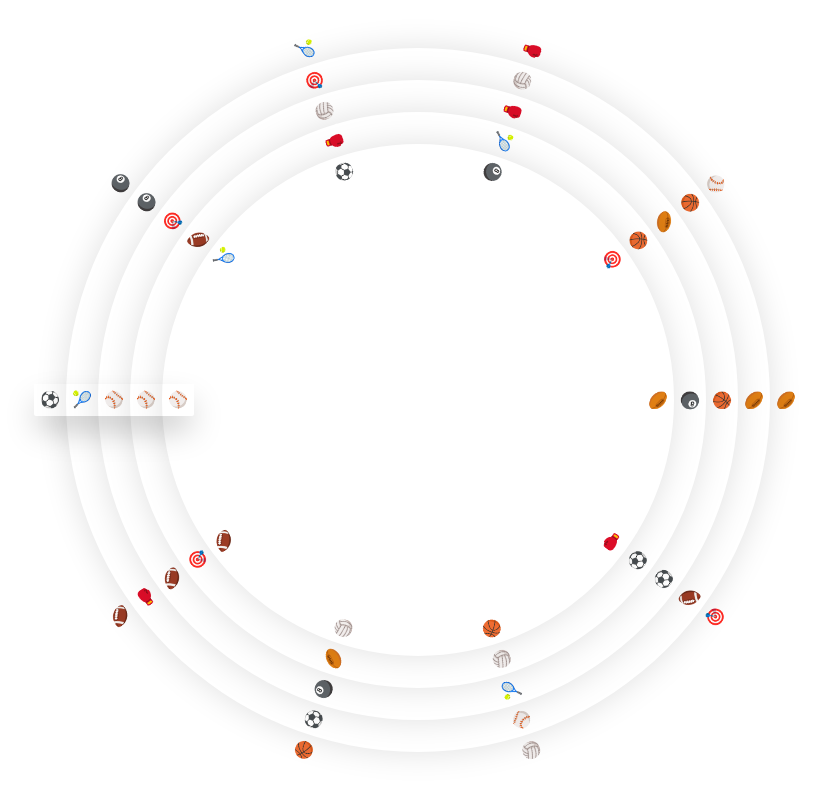
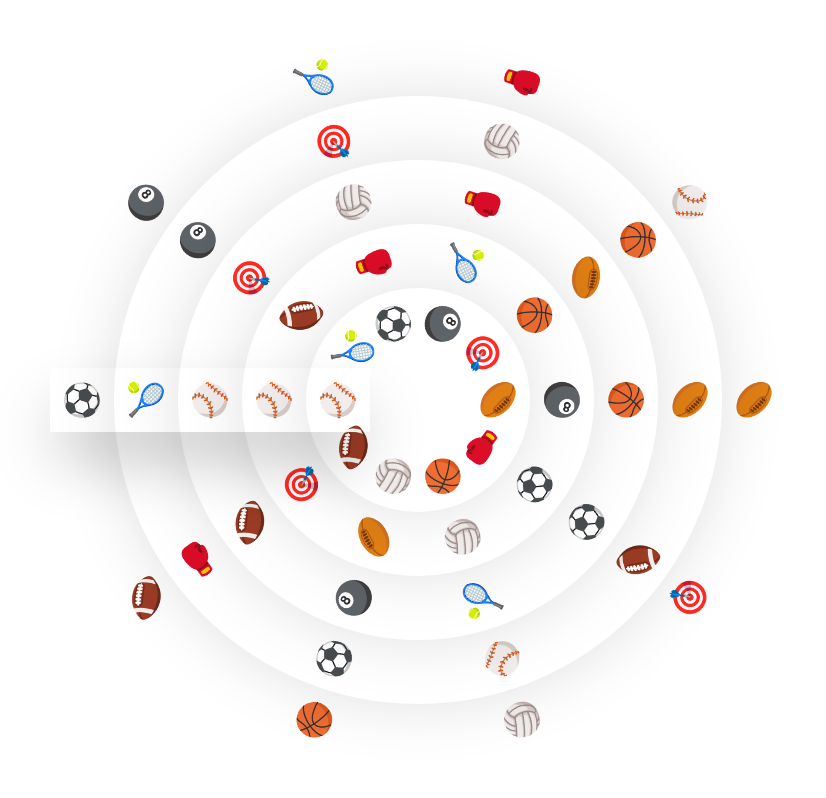
Before and after one commit to abc6xyz/circular-slot-machine, a website built with webpack: page src/app/templates/index.html in a window 1280 px wide. Shown: the whole page, without its empty margins (222-1048 px from the left). Built offline with nearby package versions, Linux system fonts and the light colour scheme.

Commit message:
Calculates the size of the reels dynamically, even when the window is resized.

```diff
--- a/package.json
+++ b/package.json
@@ -1,7 +1,7 @@
 {
     "name": "slotjs",
     "version": "1.0.0",
-    "description": "Circular slot machine built with JavaScript and Emojis!",
+    "description": "Circular slot machine mobile-first SPA built using JavaScript, CSS variables and Emojis!",
     "homepage": "https://github.com/Danziger/slotjs#readme",
     "repository": {
         "type": "git",
--- a/src/app/components/slot-machine/slot-machine.component.js
+++ b/src/app/components/slot-machine/slot-machine.component.js
@@ -18,7 +18,7 @@ export class SlotMachine {
     reels = [];
 
     // Visual config:
-    shadows = [4, 3, 3, 2, 1];
+    shadows = [4, 3, 2, 1, 0]; // TODO: Calculate dynamically...
     symbols = [...SYMBOLS_RANDOM];
     alpha = 360 / SYMBOLS_RANDOM.length;
 
@@ -31,10 +31,15 @@ export class SlotMachine {
         this.init();
 
         document.onclick = this.handleClick.bind(this);
+        window.onresize = this.handleResize.bind(this);
     }
 
     init() {
         const { alpha, shadows, symbols } = this;
+
+        this.resize();
+
+        // TODO: Create reels with JS!
 
         this.reels = Array
             .from(document.querySelectorAll(SlotMachine.SELECTOR_REEL))
@@ -64,13 +69,19 @@ export class SlotMachine {
             });
     }
 
+    resize() {
+        const size = this.size = Math.floor((Math.min(window.innerWidth, window.innerHeight) - 96) / 11);
+
+        this.root.style.setProperty('--size', `${ size }px`);
+    }
+
     start() {
         const { reels, root } = this;
 
         resetAnimations();
 
         reels.map(reel => reel.element.classList.remove('is-stop'));
-        root.style = '';
+        root.style.transform = '';
 
         this.currentReel = 0;
         this.lastUpdate = performance.now();
@@ -82,9 +93,7 @@ export class SlotMachine {
 
     stop() {
         this.currentReel = null;
-
-        // TODO: 32 is a css variable!
-        this.root.style.transform = `scale(${ (window.innerWidth - 32) / this.display.offsetWidth })`;
+        this.root.style.transform = `scale(${ this.root.offsetWidth / this.display.offsetWidth })`;
 
         // TODO: Check win
     }
@@ -149,4 +158,8 @@ export class SlotMachine {
         }
     }
 
+    handleResize() {
+        requestAnimationFrame(() => this.resize());
+    }
+
 }
--- a/src/app/components/slot-machine/slot-machine.style.scss
+++ b/src/app/components/slot-machine/slot-machine.style.scss
@@ -1,16 +1,15 @@
 .sm {
 
     &__base {
-        --margin: 32px;
         --size: 32px;
         --bg: transparent;
         --reels: 5;
 
         position: relative;
-        width: calc(100% - var(--margin));
-        height: calc(100vh - var(--margin));
-        max-height: calc(100vw - var(--margin));
-        max-width: calc(100vh - var(--margin));
+        width: calc(100% - var(--size));
+        height: calc(100vh - var(--size));
+        max-height: calc(100vw - var(--size));
+        max-width: calc(100vh - var(--size));
         box-sizing: border-box;
         pointer-events: none;
         transform-origin: left center;
@@ -33,7 +32,7 @@
         background: var(--bg);
         border-radius: 100%;
         overflow: hidden;
-        box-shadow: 0 0 32px 0 rgba(0,0,0,.125);
+        box-shadow: 0 0 var(--size) 0 rgba(0,0,0,.125);
         will-change: transform;
 
         &:first-child,
@@ -95,7 +94,7 @@
         }
 
         &--shadow {
-            box-shadow: 0 16px 32px -4px rgba(0,0,0,.25);
+            box-shadow: 0 calc(var(--size) / 2) var(--size) calc(var(--size) / -8) rgba(0,0,0,.25);
             border-radius: 0 0 2px 2px; // Bottom only
         }
     }
--- a/webpack.config.js
+++ b/webpack.config.js
@@ -28,7 +28,6 @@ module.exports = {
     devServer: {
         contentBase: path.resolve(__dirname, 'dist'),
         publicPath: '/slotjs/',
-        https: true,
     },
 
     module: {
```
Also changed, not shown: README.md.
